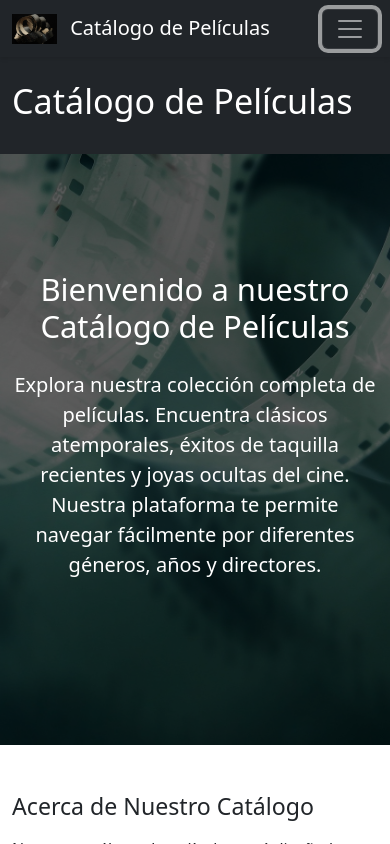
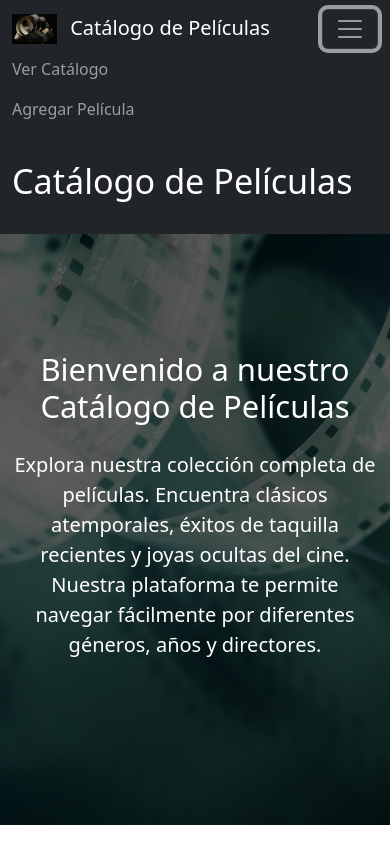
Before and after one commit to pablovirtual/cata_angular_CAS, an Angular app: page / in a window 390 px wide. Both pictures are taken after a click on the button "Toggle navigation". Shown: the top 844 px of the page. Built offline with nearby package versions, Linux system fonts and the light colour scheme.

Commit message:
funcionalidad boton hamburgesa

```diff
--- a/src/app/shared/navbar/navbar.component.html
+++ b/src/app/shared/navbar/navbar.component.html
@@ -5,17 +5,17 @@
       <img src="assets/images/logo.jpg" alt="Logo" height="30" class="d-inline-block align-text-top me-2">
       Catálogo de Películas
     </a>
-    <button class="navbar-toggler" type="button" data-bs-toggle="collapse" data-bs-target="#navbarNav"
+    <button class="navbar-toggler" type="button" (click)="toggleMenu()"
             aria-controls="navbarNav" aria-expanded="false" aria-label="Toggle navigation">
       <span class="navbar-toggler-icon"></span>
     </button>
-    <div class="collapse navbar-collapse" id="navbarNav">
+    <div class="collapse navbar-collapse" [ngClass]="{'show': !isMenuCollapsed}" id="navbarNav">
       <ul class="navbar-nav ms-auto">
         <li class="nav-item">
-          <a class="nav-link" [routerLink]="['/movies']" routerLinkActive="active">Ver Catálogo</a>
+          <a class="nav-link" [routerLink]="['/movies']" routerLinkActive="active" (click)="isMenuCollapsed = true">Ver Catálogo</a>
         </li>
         <li class="nav-item">
-          <a class="nav-link" [routerLink]="['/movies/new']" routerLinkActive="active">Agregar Película</a>
+          <a class="nav-link" [routerLink]="['/movies/new']" routerLinkActive="active" (click)="isMenuCollapsed = true">Agregar Película</a>
         </li>
       </ul>
     </div>
--- a/src/app/shared/navbar/navbar.component.ts
+++ b/src/app/shared/navbar/navbar.component.ts
@@ -19,5 +19,11 @@ import { RouterLink } from '@angular/router';
   styleUrls: ['./navbar.component.css']
 })
 export class NavbarComponent {
-  // Este componente no necesita lógica adicional por ahora
+  // Variable para controlar la visibilidad del menú
+  isMenuCollapsed = true;
+
+  // Método para alternar la visibilidad del menú
+  toggleMenu() {
+    this.isMenuCollapsed = !this.isMenuCollapsed;
+  }
 }
```
